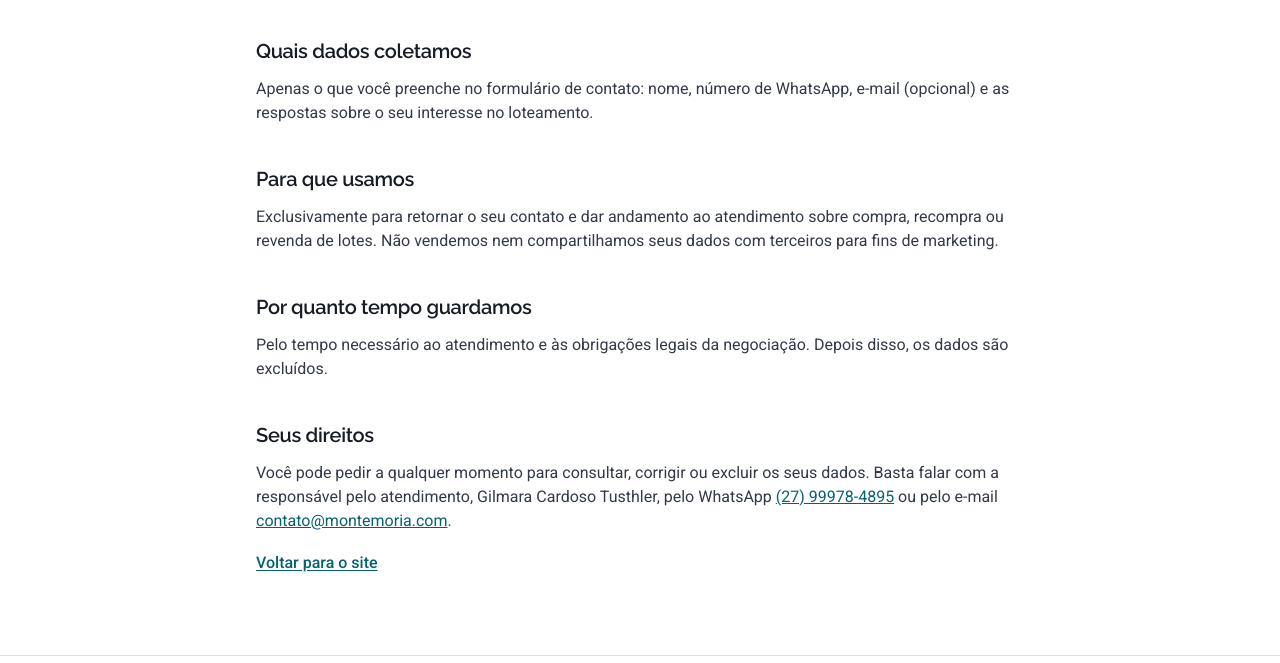
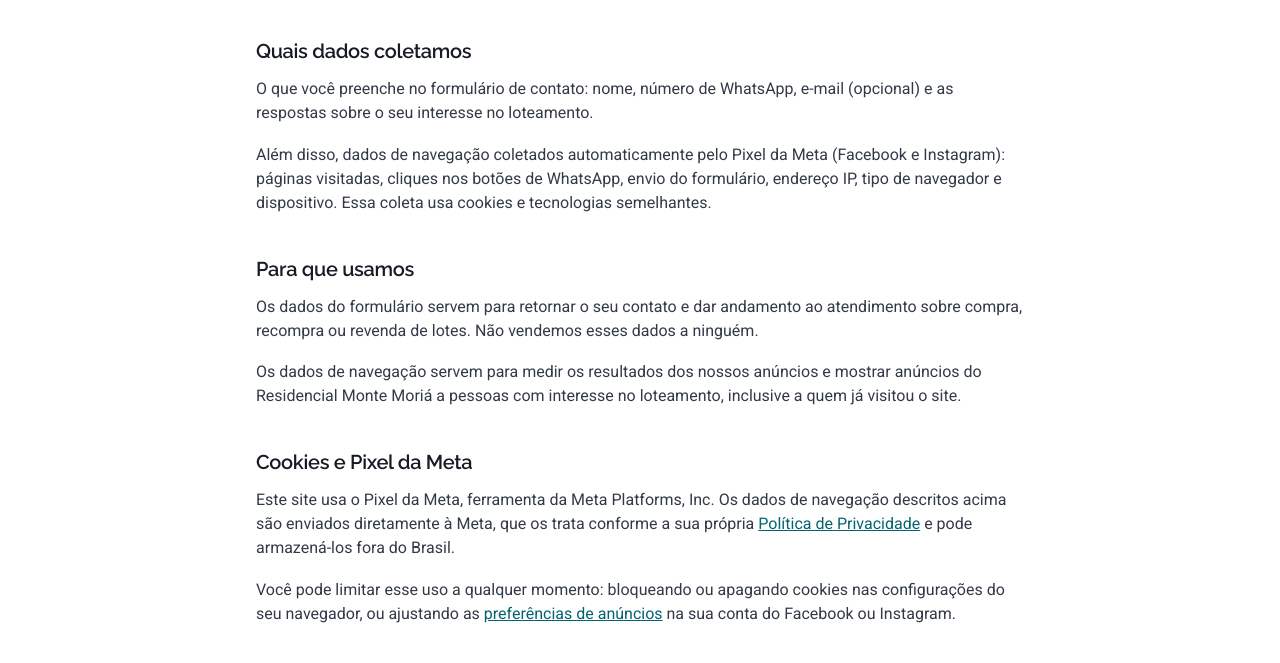
Before and after one commit to widencreative-dev/residencialmontemoria, a plain HTML site: page privacidade.html in a window 1280 px wide. Shown: the part 283-946 px from the top of the page. Drawn offline with nearby package versions, Linux system fonts and the light colour scheme.

Commit message:
Inclui Pixel da Meta e cookies na política de privacidade
Co-Authored-By: Claude Opus 5.5 <noreply@anthropic.com>

```diff
--- a/privacidade.html
+++ b/privacidade.html
@@ -31,9 +31,14 @@
         <!-- ATENÇÃO: texto-base simples. Revisar com a cliente (e, se possível, com um advogado) antes de publicar. -->
         <p class="mt-6">Esta página explica como o site do Residencial Monte Moriá trata os dados que você informa, de acordo com a Lei Geral de Proteção de Dados (Lei nº 13.709/2018).</p>
         <h2 class="mt-10 font-display text-xl font-semibold text-graphite-900">Quais dados coletamos</h2>
-        <p class="mt-3">Apenas o que você preenche no formulário de contato: nome, número de WhatsApp, e-mail (opcional) e as respostas sobre o seu interesse no loteamento.</p>
+        <p class="mt-3">O que você preenche no formulário de contato: nome, número de WhatsApp, e-mail (opcional) e as respostas sobre o seu interesse no loteamento.</p>
+        <p class="mt-3">Além disso, dados de navegação coletados automaticamente pelo Pixel da Meta (Facebook e Instagram): páginas visitadas, cliques nos botões de WhatsApp, envio do formulário, endereço IP, tipo de navegador e dispositivo. Essa coleta usa cookies e tecnologias semelhantes.</p>
         <h2 class="mt-10 font-display text-xl font-semibold text-graphite-900">Para que usamos</h2>
-        <p class="mt-3">Exclusivamente para retornar o seu contato e dar andamento ao atendimento sobre compra, recompra ou revenda de lotes. Não vendemos nem compartilhamos seus dados com terceiros para fins de marketing.</p>
+        <p class="mt-3">Os dados do formulário servem para retornar o seu contato e dar andamento ao atendimento sobre compra, recompra ou revenda de lotes. Não vendemos esses dados a ninguém.</p>
+        <p class="mt-3">Os dados de navegação servem para medir os resultados dos nossos anúncios e mostrar anúncios do Residencial Monte Moriá a pessoas com interesse no loteamento, inclusive a quem já visitou o site.</p>
+        <h2 class="mt-10 font-display text-xl font-semibold text-graphite-900">Cookies e Pixel da Meta</h2>
+        <p class="mt-3">Este site usa o Pixel da Meta, ferramenta da Meta Platforms, Inc. Os dados de navegação descritos acima são enviados diretamente à Meta, que os trata conforme a sua própria <a class="text-olive-700 underline" href="https://www.facebook.com/privacy/policy/" target="_blank" rel="noopener noreferrer">Política de Privacidade</a> e pode armazená-los fora do Brasil.</p>
+        <p class="mt-3">Você pode limitar esse uso a qualquer momento: bloqueando ou apagando cookies nas configurações do seu navegador, ou ajustando as <a class="text-olive-700 underline" href="https://www.facebook.com/adpreferences/" target="_blank" rel="noopener noreferrer">preferências de anúncios</a> na sua conta do Facebook ou Instagram.</p>
         <h2 class="mt-10 font-display text-xl font-semibold text-graphite-900">Por quanto tempo guardamos</h2>
         <p class="mt-3">Pelo tempo necessário ao atendimento e às obrigações legais da negociação. Depois disso, os dados são excluídos.</p>
         <h2 class="mt-10 font-display text-xl font-semibold text-graphite-900">Seus direitos</h2>
```
